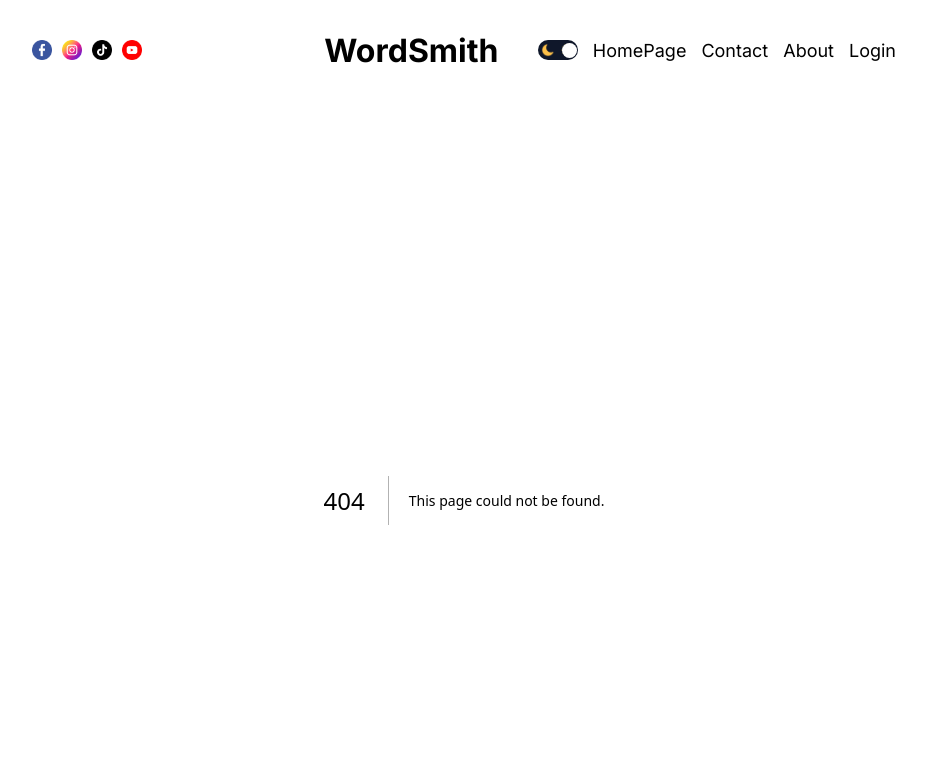
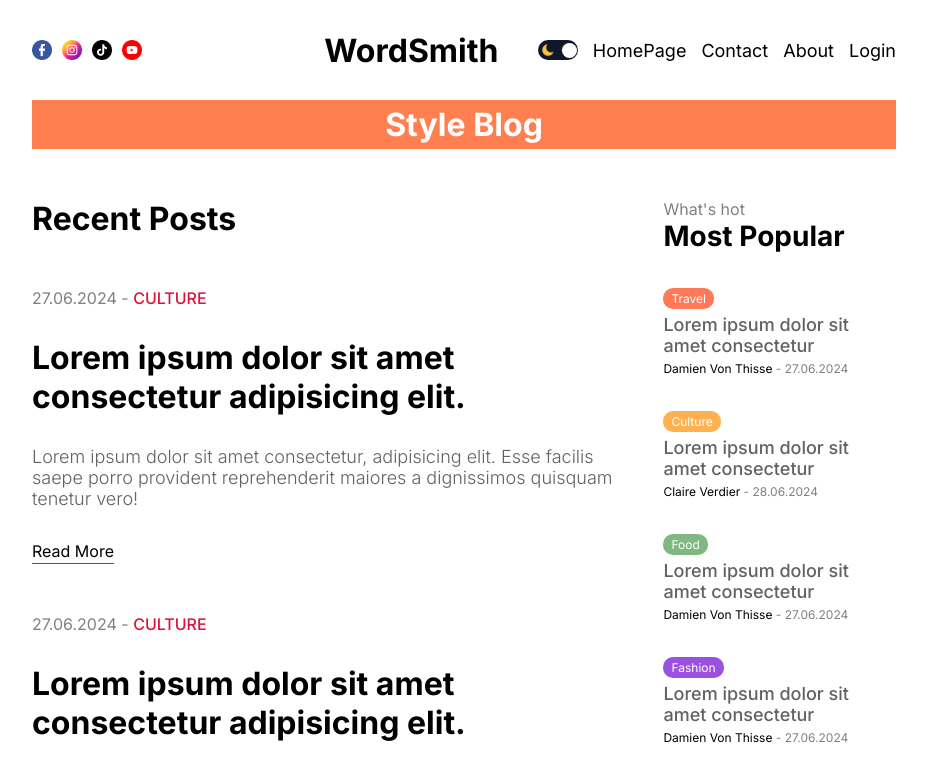
Before and after one commit to asha-saini06/blog-app, a Next.js app: page /blog in a window 1280 px wide. Before the commit this address had no page. Shown: the top 773 px of the page, without its empty margins (176-1103 px from the left). Built offline with nearby package versions, Linux system fonts and the light colour scheme.

Commit message:
Blog Category Page Design

```diff
--- /dev/null
+++ b/src/app/blog/blogPost.module.css
@@ -0,0 +1,11 @@
+.title {
+    background-color: coral;
+    color: white;
+    padding: 5px 10px;
+    text-align: center;
+}
+
+.content {
+    display: flex;
+    gap: 50px;
+}
--- /dev/null
+++ b/src/app/blog/page.jsx
@@ -0,0 +1,17 @@
+import CardList from "@/components/cardList/CardList";
+import styles from "./blogPost.module.css";
+import Menu from "@/components/Menu/Menu";
+
+const BlogPage = () => {
+  return (
+    <div className={styles.container}>
+      <h1 className={styles.title}>Style Blog</h1>
+      <div className={styles.content}>
+        <CardList />
+        <Menu />
+      </div>
+    </div>
+  );
+};
+
+export default BlogPage;
```
